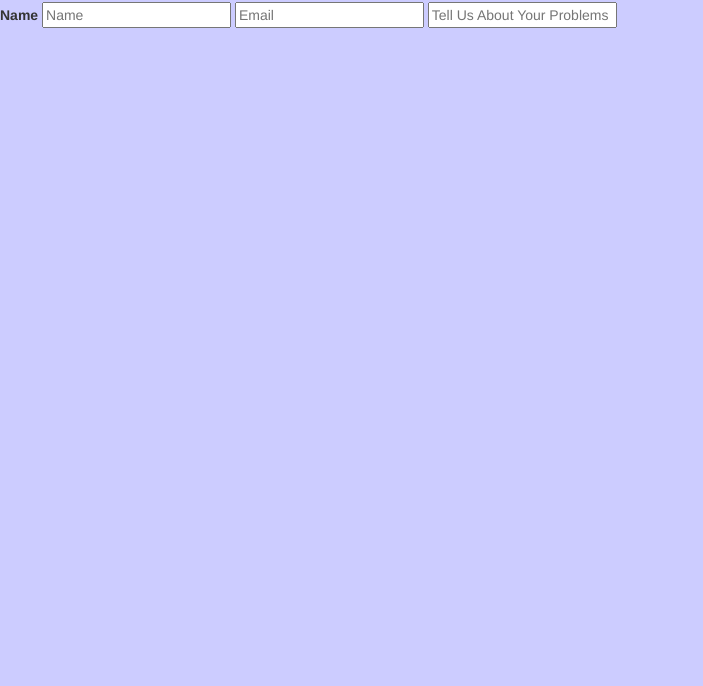
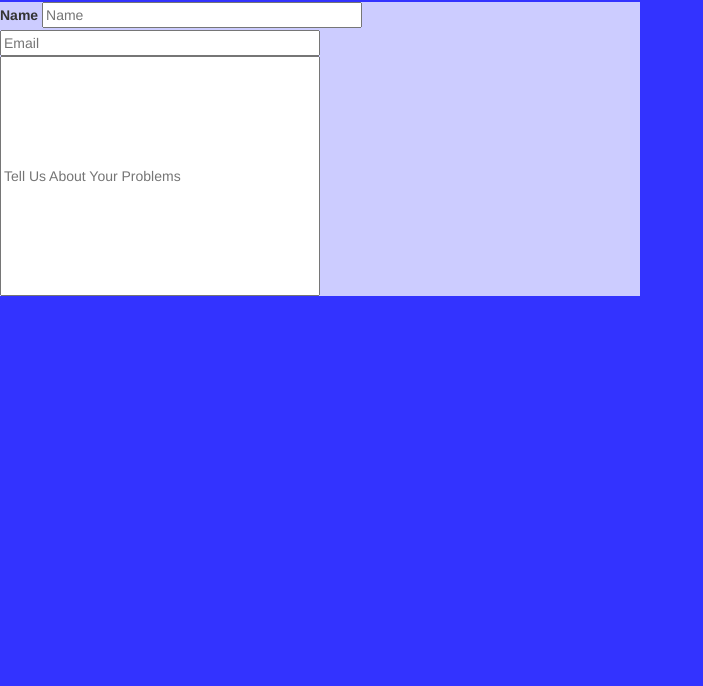
Before and after one commit to rachelwthomas/B-Team, a plain HTML site: page index.html in a window 1280 px wide. Shown: the part 114-800 px from the top of the page, without its empty margins (0-703 px from the left). Drawn offline with nearby package versions, Linux system fonts and the light colour scheme.

Commit message:
added some sizing format to contact-form

```diff
--- a/styles.css
+++ b/styles.css
@@ -3,5 +3,27 @@
 }
 
 body {
+  background-color: #3333FF;
+}
+
+.form {
+  width: 50%;
   background-color: #CCCCFF;
 }
+
+.label {
+  color: #E4E4E4;
+}
+
+.name {
+  width: 50%;
+}
+
+.email {
+  width: 50%;
+}
+
+.message {
+  width: 50%;
+  height: 30vh;
+}
```
Also changed, not shown: index.html (+1 -1 lines).
